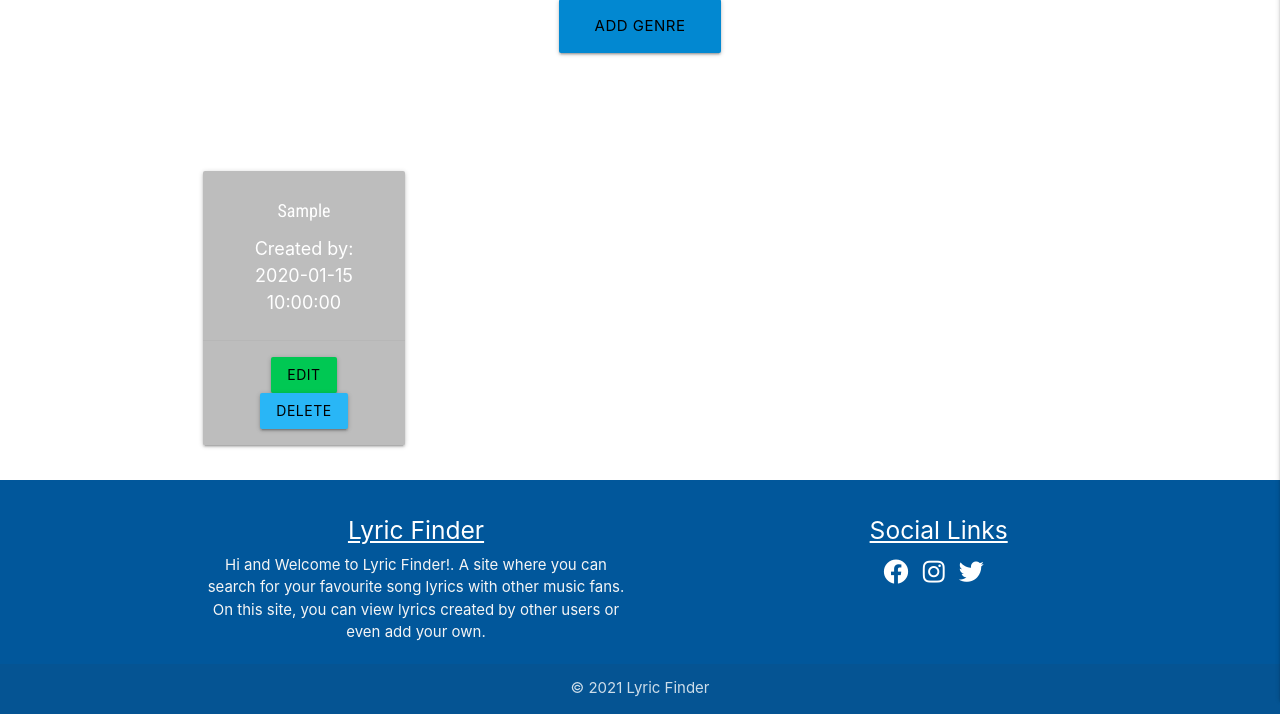
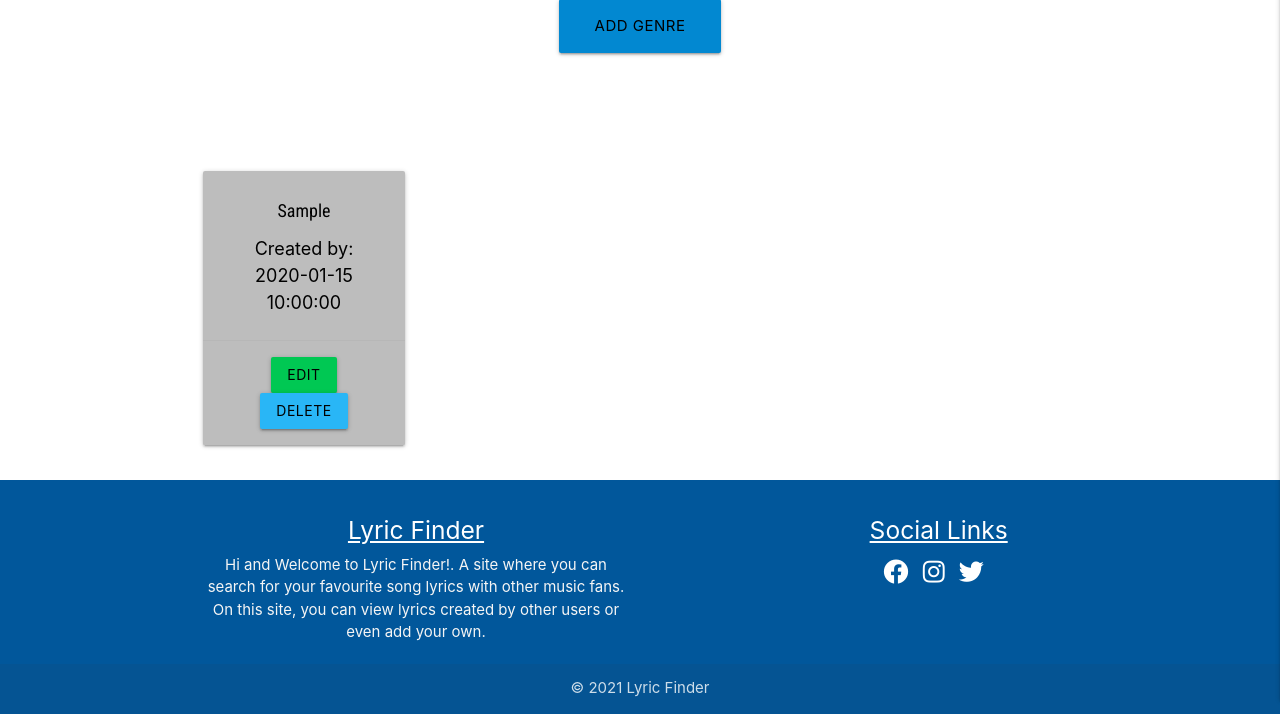
Before and after one commit to J0hn1975/MS3-LyricFinder, a Flask app: page /get_genre in a window 1280 px wide. Shown: the part 160-874 px from the top of the page. Run offline with Flask 2, Linux system fonts and the light colour scheme; a database or web service that is not in the repository returns one stand-in record (values such as "Sample title"); some libraries are stand-ins or nearby versions.

Commit message:
Change card text from white to black

```diff
--- a/templates/genres.html
+++ b/templates/genres.html
@@ -13,7 +13,7 @@
     {% for genre in genre %}
     <div class="col s12 m3">
         <div class="card light-blue grey lighten-1 center-align">
-            <div class="card-content white-text">
+            <div class="card-content black-text">
                 <span class="card-title">{{ genre.music_genre }}</span>
                 <p>Created by: {{ genre.created_by }}</p>
                 </div>
```
